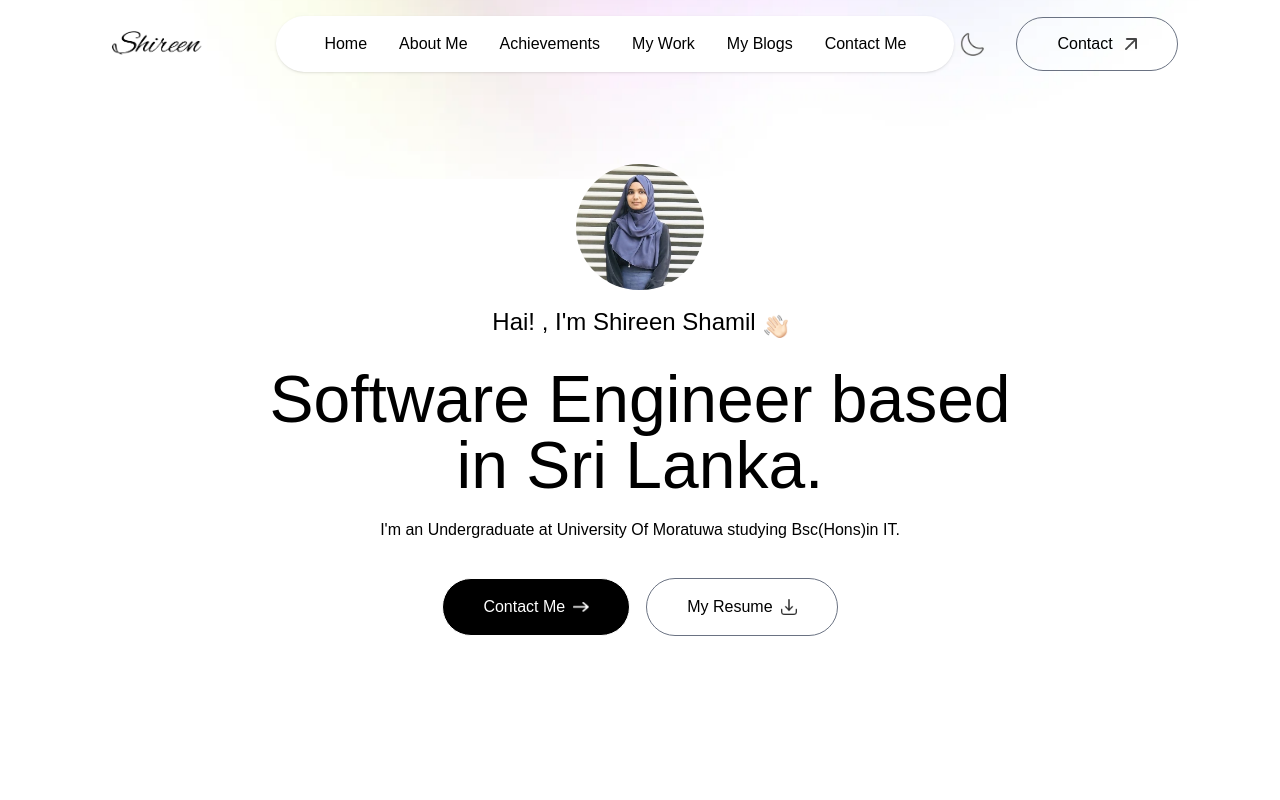
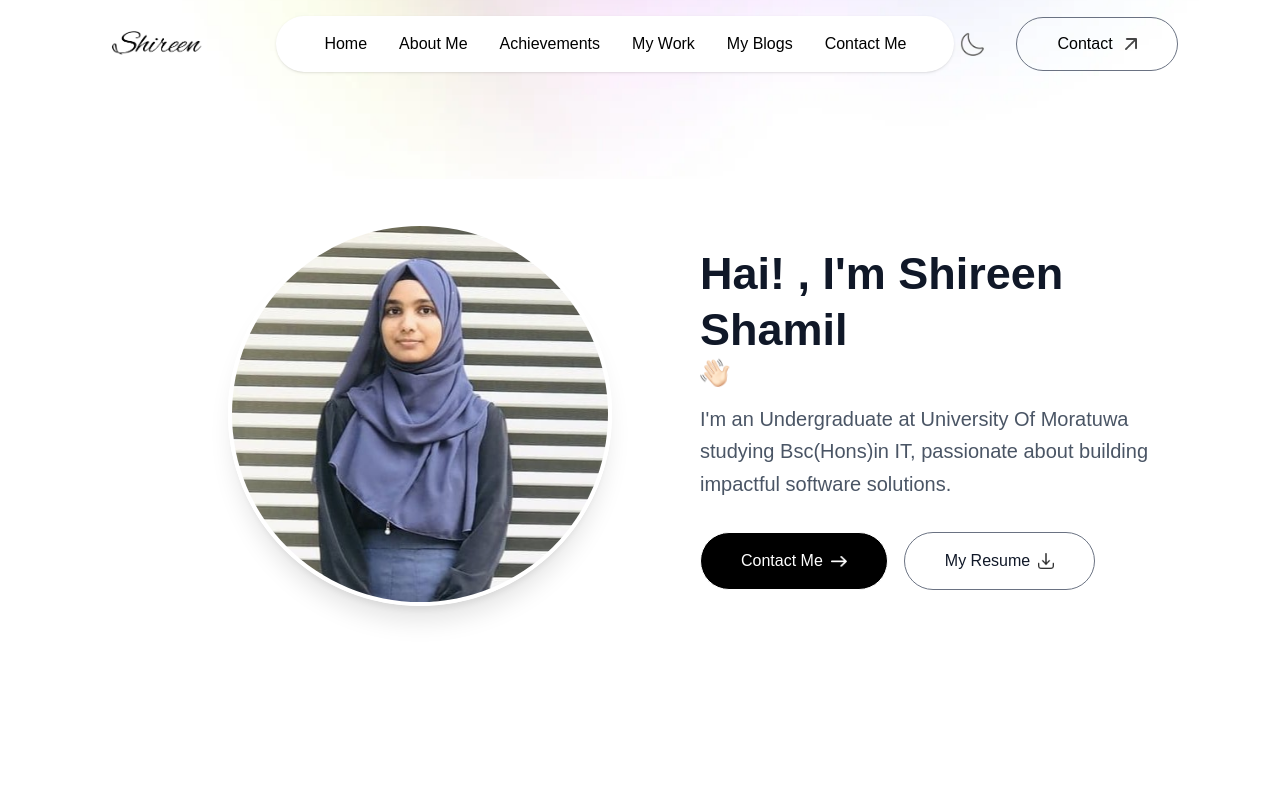
Before and after one commit to ShireenShamil/PortfolioLatest, a Next.js app: page / in a window 1280 px wide. Shown: the top 800 px of the page. Built offline with nearby package versions, Linux system fonts and the light colour scheme; a web font is replaced by a local one.

Commit message:
update header flex

```diff
--- a/app/components/Header.jsx
+++ b/app/components/Header.jsx
@@ -1,37 +1,54 @@
-import Image from 'next/image'
-import React from 'react'
-import { assets } from '@/assets/assets'
-import { motion } from "motion/react"
+import Image from 'next/image';
+import React from 'react';
+import { assets } from '@/assets/assets';
+import { motion } from 'framer-motion';
 
-const Header = ({isDarkMode}) => {
+const Header = ({ isDarkMode }) => {
   return (
-    <div className='w-11/12 max-w-3xl text-center mx-auto h-screen flex flex-col items-center justify-center gap-4'>
-        <motion.div
-        initial={{scale:0}}
-        whileInView={{scale:1}}
-        transition={{duration: 0.8 , type: 'spring' , stiffness: 100 }}
+    <div className='w-full min-h-screen flex items-center justify-center py-12 px-4 sm:px-6 lg:px-8 text-gray-900 dark:text-gray-100 transition-colors duration-300'>
+
+      {/* Inner content container */}
+      {/* We'll use 'order' classes to control layout for lg:flex-row */}
+      <div className='w-full max-w-7xl mx-auto flex flex-col lg:mt-7 lg:ml-45 lg:flex-row items-center gap-6 lg:gap-8'> {/* Keep minimal gap as previously refined */}
+
+        {/* Left Column for Text Details (will appear on the RIGHT on large screens) */}
+        {/* Use lg:order-last to place it after the image on large screens */}
+        <div
+          // Adjusted padding/margin for spacing relative to the image
+          // lg:pr-10: More padding on the right side of the text block itself
+          // lg:pl-4: Slight padding on the left side of the text block
+          // lg:mt-4: Slight downward shift of the text block relative to the top of its row
+          className="flex flex-col items-center lg:items-start text-center lg:text-left gap-4
+                     lg:order-last lg:pl-4 lg:pr-10 lg:mt-2" // MODIFIED CLASSES
         >
-            <Image src={assets.profile_img} alt='' className='rounded-full w-32'/>
-        </motion.div>
-        <motion.h3
-        initial={{y:-20 , opacity: 0}}
-        whileInView={{y:0 , opacity:1}}
-        transition={{duration: 0.6 , delay: 0.3}}
-         className='flex items-end gap-2 text-xl md:text-2xl mb-3 font-Ovo'>Hai! , I'm Shireen Shamil <Image src={assets.hand_icon} alt='' className=' w-6'/></motion.h3>
+          <motion.h3
+            initial={{ opacity: 0, y: 20 }}
+            whileInView={{ opacity: 1, y: 0 }}
+            transition={{ duration: 0.5, delay: 0.2 }}
+            className='text-3xl sm:text-4xl lg:text-[45px] font-bold font-Outfit leading-tight text-gray-900 dark:text-white'
+          >
+            Hai! , I'm Shireen Shamil <Image src={assets.hand_icon} alt='Waving hand' className='w-7 animate-wave' />
+          </motion.h3>
 
-      <motion.h1
-       initial={{y:-30 , opacity: 0}}
-        whileInView={{y:0 , opacity:1}}
-        transition={{duration: 0.8 , delay: 0.5}}
-       className='text-3xl sm:text-6xl lg:text-[66px] font-Ovo '>Software Engineer based in Sri Lanka.</motion.h1>
+          {/* <motion.h1
+            initial={{ opacity: 0, y: 30 }}
+            whileInView={{ opacity: 1, y: 0 }}
+            transition={{ duration: 0.7, delay: 0.4 }}
+            className='text-3xl sm:text-4xl lg:text-[50px] font-bold font-Outfit leading-tight text-gray-900 dark:text-white'
+          >
+            Software Engineer <br className="hidden sm:inline" /> based in Sri Lanka.
+          </motion.h1> */}
 
-      <motion.p
-      initial={{ opacity: 0}}
-        whileInView={{ opacity:1}}
-        transition={{duration: 0.6 , delay: 0.7}}
-       className='max-w-2xl mx-auto font-Ovo'>I'm an Undergraduate at University Of Moratuwa studying Bsc(Hons)in IT.</motion.p>
+          <motion.p
+            initial={{ opacity: 0, y: 30 }}
+            whileInView={{ opacity: 1, y: 0 }}
+            transition={{ duration: 0.6, delay: 0.6 }}
+            className='max-w-xl mx-auto lg:mx-0 text-lg md:text-xl font-Ovo text-gray-600 dark:text-gray-400 leading-relaxed'
+          >
+            I'm an Undergraduate at University Of Moratuwa studying Bsc(Hons)in IT, passionate about building impactful software solutions.
+          </motion.p>
 
-      <div className='flex flex-col sm:flex-row items-center gap-4 mt-4'>
+         <div className='flex flex-col sm:flex-row items-center gap-4 mt-4'>
         <motion.a
          initial={{y:30 , opacity: 0}}
         whileInView={{y:0 , opacity:1}}
@@ -48,8 +65,32 @@ const Header = ({isDarkMode}) => {
          My Resume <Image src={ assets.download_icon} alt='' className=' w-4'/>
         </motion.a>
       </div>
+        </div>
+
+        {/* Right Column for Image (will appear on the LEFT on large screens) */}
+        {/* No lg:order-first needed because it's first in JSX order */}
+        {/* Adjusted padding/margin to control its position and spacing */}
+        <motion.div
+          initial={{ opacity: 0, scale: 0.8 }}
+          whileInView={{ opacity: 1, scale: 1 }}
+          transition={{ duration: 0.8, type: 'spring', stiffness: 100, damping: 20 }}
+          className="flex-shrink-0 flex justify-center items-center p-4 lg:pr-10" // MODIFIED CLASSES
+        >
+          <Image
+            src={assets.profile_img}
+            alt='Shireen Shamil Profile'
+            width={400}
+            height={400}
+            className='rounded-full w-64 h-64 sm:w-80 sm:h-80 lg:w-96 lg:h-96 object-cover
+                       border-4 border-white dark:border-gray-700
+                       shadow-xl dark:shadow-2xl transition-all duration-300 ease-in-out
+                       hover:scale-105 transform'
+          />
+        </motion.div>
+
+      </div>
     </div>
-  )
-}
+  );
+};
 
-export default Header
+export default Header;
--- /dev/null
+++ b/app/components/VantaFogCDN.jsx
@@ -0,0 +1,97 @@
+// components/VantaFogCDN.jsx
+'use client';
+
+import React, { useState, useEffect, useRef } from 'react';
+import Script from 'next/script';
+
+const VantaFogCDN = () => {
+  const [vantaEffect, setVantaEffect] = useState(null);
+  const vantaRef = useRef(null);
+
+  // State to track if both scripts are loaded
+  const [areScriptsLoaded, setAreScriptsLoaded] = useState(false);
+
+  useEffect(() => {
+    // This effect will run ONLY when areScriptsLoaded becomes true,
+    // and if vantaEffect hasn't been initialized yet, and the ref is ready.
+    if (areScriptsLoaded && !vantaEffect && vantaRef.current && window.VANTA && window.THREE) {
+      console.log('Initializing Vanta.js FOG effect...');
+      setVantaEffect(window.VANTA.FOG({
+        el: vantaRef.current,
+        // When using CDN, Vanta.js expects THREE to be global.
+        // You generally don't need to explicitly pass it if it's global,
+        // but adding this line is safer if Vanta.js has an internal check for it.
+        // However, the primary issue is THREE being undefined globally.
+        // Let's rely on window.THREE existing.
+        mouseControls: true,
+        touchControls: true,
+        gyroControls: false,
+        minHeight: 200.00,
+        minWidth: 200.00,
+        highlightColor: 0x411479,
+        midtoneColor: 0x0,
+        baseColor: 0xb0909,
+      }));
+    }
+
+    // Cleanup function
+    return () => {
+      if (vantaEffect) {
+        console.log('Destroying Vanta.js effect...');
+        vantaEffect.destroy();
+      }
+    };
+  }, [areScriptsLoaded, vantaEffect]); // Dependencies: re-run when scripts load or effect state changes
+
+  const backgroundStyle = {
+    position: 'fixed',
+    top: 0,
+    left: 0,
+    width: '100vw',
+    height: '100vh',
+    zIndex: 0,
+    overflow: 'hidden',
+    border: '2px solid red', // TEMP: for debugging
+    pointerEvents: 'none', // allow clicks through the background
+  };
+
+  return (
+    <>
+      {/* Load Three.js */}
+      <Script
+        src="https://cdnjs.cloudflare.com/ajax/libs/three.js/r121/three.min.js"
+        // Use 'beforeInteractive' for Three.js so it's available early
+        strategy="beforeInteractive"
+        onLoad={() => {
+          // Check if Vanta.js is also loaded, if so, set state to true
+          // This ensures both are ready before trying to initialize
+          if (window.VANTA && window.THREE) {
+            setAreScriptsLoaded(true);
+            console.log('Three.js and Vanta.js scripts loaded!');
+          }
+        }}
+      />
+      {/* Load Vanta.js Fog effect */}
+      <Script
+        src="https://cdn.jsdelivr.net/npm/vanta@latest/dist/vanta.fog.min.js"
+        // 'lazyOnload' can be problematic if Three.js isn't fully ready.
+        // Let's try 'beforeInteractive' for Vanta.js as well,
+        // and rely on the onLoad handlers to coordinate.
+        strategy="beforeInteractive" // Changed to beforeInteractive
+        onLoad={() => {
+          // Check if Three.js is also loaded, if so, set state to true
+          if (window.VANTA && window.THREE) {
+            setAreScriptsLoaded(true);
+            console.log('Three.js and Vanta.js scripts loaded!');
+          }
+        }}
+      />
+
+      <div ref={vantaRef} style={backgroundStyle}>
+        {/* Vanta.js canvas will be appended here */}
+      </div>
+    </>
+  );
+};
+
+export default VantaFogCDN;
--- a/app/globals.css
+++ b/app/globals.css
@@ -34,3 +34,24 @@
   box-shadow: 4px 4px 0 rgba(255, 255, 255, 0.2); /* White shadow with 20% opacity */
 /* }
 */
+
+/* globals.css */
+
+/* ... (your existing @import and @theme) ... */
+
+/* Waving Hand Animation */
+@keyframes wave {
+  0% { transform: rotate(0deg); }
+  10% { transform: rotate(14deg); }
+  20% { transform: rotate(-8deg); }
+  30% { transform: rotate(14deg); }
+  40% { transform: rotate(-4deg); }
+  50% { transform: rotate(10deg); }
+  60% { transform: rotate(0deg); }
+  100% { transform: rotate(0deg); }
+}
+
+.animate-wave {
+  animation: wave 2s linear infinite; /* Adjust duration and iteration as needed */
+  transform-origin: 70% 70%; /* Rotate from the base of the hand */
+}
```
